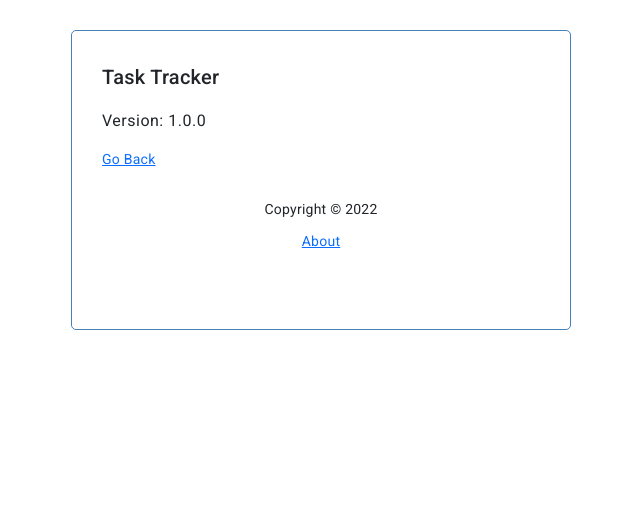
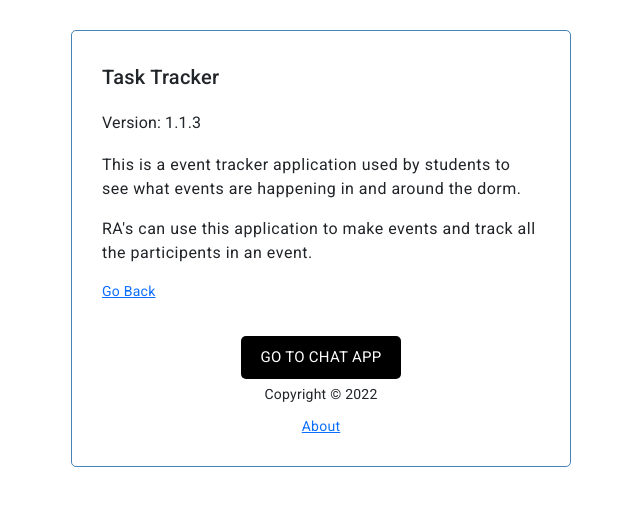
Before and after one commit to Ishaan-Jain/Wiley-Events, an Angular app: page /about in a window 1280 px wide. Shown: the top 506 px of the page, without its empty margins (319-959 px from the left). Built offline with nearby package versions, Linux system fonts and the light colour scheme.

Commit message:
Adding url redirect features

```diff
--- a/src/app/app.module.ts
+++ b/src/app/app.module.ts
@@ -30,7 +30,8 @@ const appRoutes: Routes = [
   { path: 'about', component: AboutComponent },
   { path: 'signin', component: SignInComponent},
   { path:'welcome',component:WelcomeComponent},
-  { path:'register', component:RegisterComponent}
+  { path:'register', component:RegisterComponent},
+  { path:'**',redirectTo:'signin'}
 ];
 
 @NgModule({
--- a/src/app/components/about/about.component.html
+++ b/src/app/components/about/about.component.html
@@ -1,5 +1,7 @@
 <div>
   <h2>Task Tracker</h2>
-  <h4>Version: 1.0.0</h4>
-  <a routerLink="/">Go Back</a>
+  <h3>Version: 1.1.3</h3>
+  <h4>This is a event tracker application used by students to see what events are happening in and around the dorm.</h4>
+  <h4>RA's can use this application to make events and track all the participents in an event.</h4>
+  <a routerLink="/signin">Go Back</a>
 </div>
--- a/src/app/components/footer/footer.component.html
+++ b/src/app/components/footer/footer.component.html
@@ -1,4 +1,9 @@
 <footer>
+  <a
+  [ngStyle]="{'background-color':'black'}"
+  class="btn"
+  href="https://dorm-chat-b3557aeb4f98.herokuapp.com/"
+  >GO TO CHAT APP</a>
   <p>Copyright &copy; 2022</p>
   <a routerLink="/about">About</a>
 </footer>
--- a/src/app/components/register/register.component.ts
+++ b/src/app/components/register/register.component.ts
@@ -32,6 +32,10 @@ export class RegisterComponent {
       if(res.status === 200){
         this.router.navigate(['']);
       }
+    },
+    (err: any) =>{
+      alert("Please check all credentials are filled")
+
     });
 
 
--- a/src/app/components/sign-in/sign-in.component.ts
+++ b/src/app/components/sign-in/sign-in.component.ts
@@ -5,7 +5,7 @@ import { Router } from '@angular/router';
 import { HttpResponse } from '@angular/common/http';
 import {ErrorStateMatcher} from '@angular/material/core';
 import {MatIconModule} from '@angular/material/icon';
-
+import {catchError} from 'rxjs/operators';
 
 
 @Component({
@@ -29,12 +29,20 @@ export class SignInComponent {
       password: this.password
     }
 
-    this.signService.login(newUser).subscribe((res: HttpResponse<any>) =>{
+    this.signService.login(newUser)
+    .subscribe((res: HttpResponse<any>) =>{
       if(res.status === 200){
         this.router.navigate(['']);
       }
-    });
 
+      // else if(res.status === 400){
+      //   alert("Please check password or Register a new account")
+      // }
+    },
+    (err: any) =>{
+      alert("Please check login credentials or Register a new account")
+
+    })
 
   }
 
--- a/src/app/components/tasks/tasks.component.ts
+++ b/src/app/components/tasks/tasks.component.ts
@@ -30,13 +30,13 @@ export class TasksComponent implements OnInit{
       this.admin = Obj.admin;
       this.upcomingEvents = Obj.upcomingEvents;
       this.email_id = Obj.userEmail;
-      if(this.admin){
-        localStorage.setItem("admin","True");
-      }
-      else{
-        localStorage.setItem("admin","False");
-      }
-      localStorage.setItem("username",this.email_id);
+      // if(this.admin){
+      //   localStorage.setItem("admin","True");
+      // }
+      // else{
+      //   localStorage.setItem("admin","False");
+      // }
+      // localStorage.setItem("username",this.email_id);
     })
 
   }
@@ -77,4 +77,8 @@ export class TasksComponent implements OnInit{
     })
   }
 
+  goToChat(){
+    this.router.navigate(["https://dorm-chat-b3557aeb4f98.herokuapp.com/"])
+  }
+
 }
```
